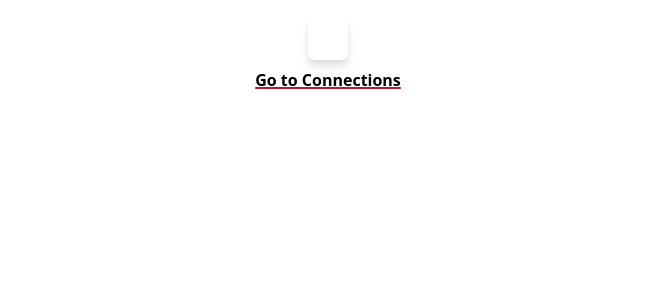
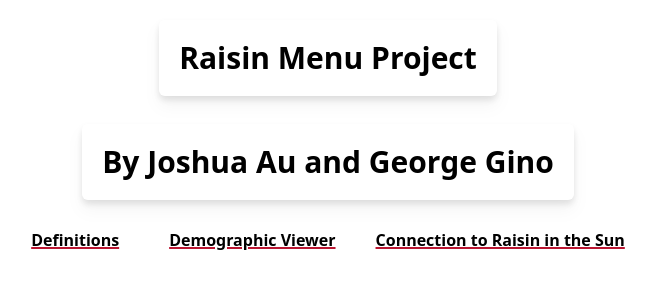
Before and after one commit to Joshua152/menuDemographicViewer, a React (Create React App) app: page / in a window 1280 px wide. Shown: the top 300 px of the page, without its empty margins (312-967 px from the left). Built offline with nearby package versions, Linux system fonts and the light colour scheme.

Commit message:
i am dbest at code

```diff
--- a/src/index.jsx
+++ b/src/index.jsx
@@ -8,13 +8,13 @@ import {
 import Demographic from './pages/Demographic';
 import Connections from './pages/Connections';
 import Definitions from './pages/Definitions';
-import Home from './pages/Home';
+import App from './pages/App';
 
 const rootElement = document.getElementById("root");
 render(
     <BrowserRouter>
         <Routes>
-            <Route path = '/' element = {<Home/>} />
+            <Route path = '/' element = {<App/>} />
             <Route path='/demographic' element={<Demographic />} />
             <Route path='/connections' element={<Connections />} />
             <Route path='/definitions' element={<Definitions />} />
--- /dev/null
+++ b/src/pages/App.jsx
@@ -0,0 +1,19 @@
+import React, { useState } from 'react';
+import Title from '../components/Title';
+
+
+export default function App() {
+
+    return (
+        <div className='flex flex-col h-screen overflow-hidden'>
+            <Title title="Raisin Menu Project"/>
+            <Title title = "By Joshua Au and George Gino"/>
+         <div className="mt-[20px] flex justify-center items-center">
+         <a href= '/definitions' className='mr-[20px] font-bold cursor-pointer underline decoration-[#ba1531] decoration-2 hover:decoration-4 hover:pointer'>Definitions</a>
+            <a href= '/demographic' className='ml-[30px] mr-[20px] font-bold cursor-pointer underline decoration-[#ba1531] decoration-2 hover:decoration-4 hover:pointer'>Demographic Viewer</a>
+            <a href= '/connections' className='ml-[20px] font-bold cursor-pointer underline decoration-[#ba1531] decoration-2 hover:decoration-4 hover:pointer'>Connection to Raisin in the Sun</a>
+        </div>
+        </div>
+
+    );
+}
--- a/src/pages/Connections.jsx
+++ b/src/pages/Connections.jsx
@@ -5,10 +5,11 @@ import Nav from '../components/Nav';
 export default function Connections() {
     return (
         <div>
-            <Title title='Connections' linkText='Go to Viewer' link='/' />
+            <Title title='Connections' linkText='Go to Viewer' link='/demographic' />
 
             <div className='flex flex-row w-full'>
                 <Nav links={[
+                        {text: 'Home', link: '/'},
                         {text: 'Definitions', link: '/definitions'}
                 ]}/>
 
--- a/src/pages/Definitions.jsx
+++ b/src/pages/Definitions.jsx
@@ -5,11 +5,13 @@ import Nav from '../components/Nav';
 export default function() {
     return (
         <div>
-            <Title title='Definitions' linkText='Go to Viewer' link='/' />
+            <Title title='Definitions' linkText='Go to Viewer' link='/demographic' />
 
             <div className='flex flex-row w-full'>
                 <Nav links={[
+                        {text: 'Home', link :'/'},
                         {text: 'Connections', link: '/connections'}
+
                 ]}/>
 
                 <div className='mt-10 mr-10'>
--- a/src/pages/Home.jsx
+++ /dev/null
@@ -1,13 +0,0 @@
-import React, { useState } from 'react';
-import Title from '../components/Title';
-import Viewer from '../components/Viewer';
-
-export default function Home() {
-
-    return (
-        <div className='flex flex-col h-screen overflow-hidden'>
-            <Title title={Title} linkText='Go to Connections' link='/connections'/>
-        </div>
-
-    );
-}
```
